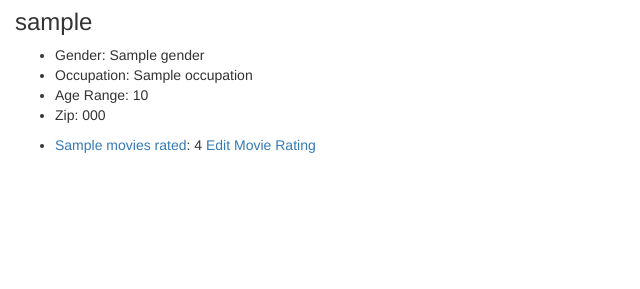
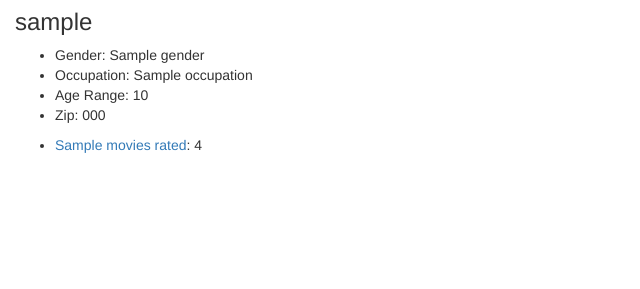
Before and after one commit to mendez6412/django-movies, a Django app: template movielens/flix/templates/flix/rater.html in a window 1280 px wide. Shown: the part 63-352 px from the top of the page, without its empty margins (0-640 px from the left). Run offline with Django 3.2, Linux system fonts and the light colour scheme; the template is opened without the code that fills it: most values are stand-ins (such as "Sample title", 1, 10 or a date in 2020); some libraries are stand-ins or nearby versions; some web fonts are replaced.

Commit message:
added rating or user page

```diff
--- a/movielens/flix/templates/flix/rater.html
+++ b/movielens/flix/templates/flix/rater.html
@@ -10,8 +10,10 @@
 </ul>
 <ul>
   {% for title, movie_id, rating in movies_rated %}
-  <li><a href="/movie/{{ movie_id }}">{{ title }}</a>: {{ rating }}   <a href='/movie/{{ movie_id }}/rating'>Edit Movie Rating</a></li>
-
+  <li><a href="/movie/{{ movie_id }}">{{ title }}</a>: {{ rating }}
+    {% if user.id == rater.id %}
+    <a href='/movie/{{ movie_id }}/rating'>Edit Movie Rating</a></li>
+    {% endif %}
   {% endfor %}
 </ul>
 </div>
```
